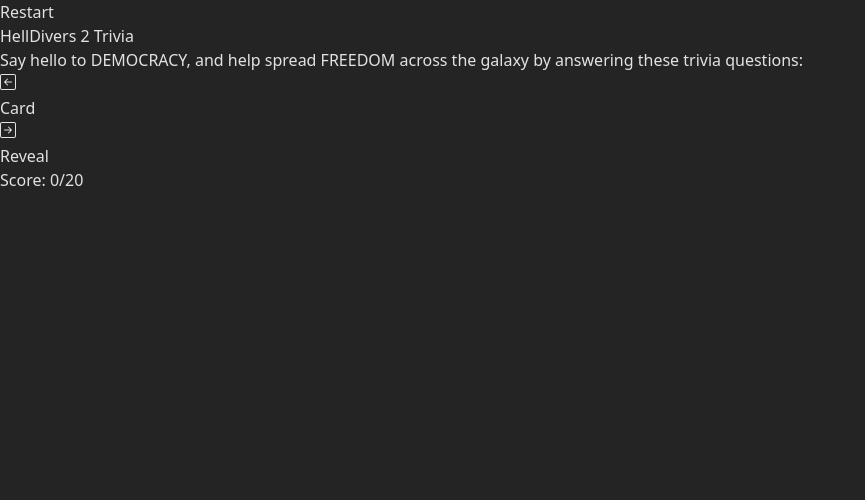
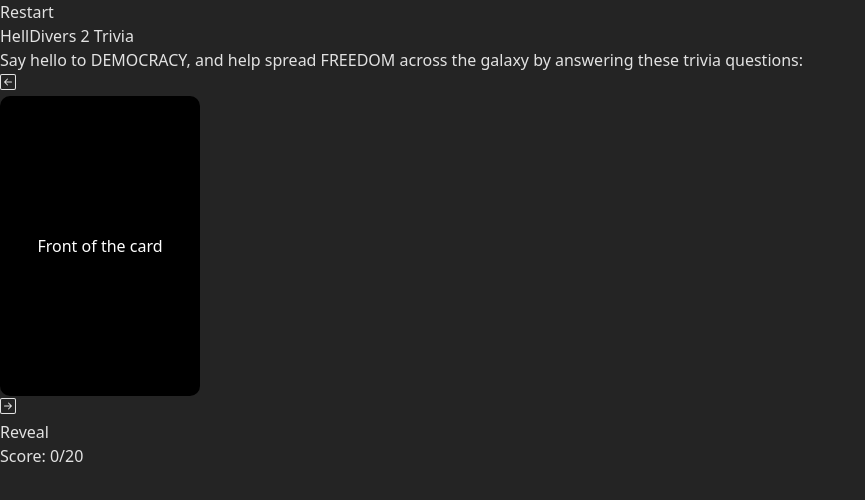
Before and after one commit to WanderlustKing11/react-trivia, a React (Vite) app: page / in a window 1280 px wide. Shown: the top 500 px of the page, without its empty margins (0-865 px from the left). Built offline with nearby package versions, Linux system fonts and the light colour scheme.

Commit message:
Add Framer-Motion; add Card component

```diff
--- a/package.json
+++ b/package.json
@@ -10,6 +10,7 @@
     "preview": "vite preview"
   },
   "dependencies": {
+    "framer-motion": "^11.1.5",
     "react": "^18.2.0",
     "react-dom": "^18.2.0",
     "react-icons": "^5.1.0"
--- a/src/App.tsx
+++ b/src/App.tsx
@@ -1,12 +1,23 @@
+import { useState } from 'react';
+import CardFlip from './CardFlip';
 import { BsArrowLeftSquare, BsArrowRightSquare } from 'react-icons/bs';
 
 function App() {
+  const [isFlipped, setIsFlipped] = useState(false);
+  const handleFlip = () => {
+    setIsFlipped(!isFlipped);
+  };
+
   return (
     <div className='w-screen h-screen p-10'>
       <div className='flex justify-end'>
+        {/* RESTART BUTTON */}
         <button className='bg-black rounded-full p-4'>Restart</button>
       </div>
+
       {/* <div className='flex justify-center'></div> */}
+
+      {/* PAGE TITLE */}
       <h1 className='text-4xl font-bold my-20 flex justify-center'>
         HellDivers 2 Trivia
       </h1>
@@ -14,14 +25,19 @@
         Say hello to DEMOCRACY, and help spread FREEDOM across the galaxy by
         answering these trivia questions:
       </p>
+
+      {/* DECK CONTAINER */}
       <div className='flex justify-center p-8'>
         <div className='flex w-auto h-auto grid grid-cols-3 gap-11 content-center justify-self-center'>
           <button className='flex grid justify-center content-center'>
             <BsArrowLeftSquare className='w-10 h-10' />
           </button>
+
+          {/* DECK */}
           <div className='w-52 h-80 text-white bg-black flex grid justify-center content-center'>
-            Card
+            <CardFlip isFlipped={isFlipped} handleFlip={handleFlip} />
           </div>
+
           <button className='flex grid justify-center content-center'>
             <BsArrowRightSquare className='w-10 h-10' />
           </button>
@@ -29,7 +45,10 @@
       </div>
       <div className='flex w-auto h-auto grid grid-cols-3 gap-11 content-center justify-self-center'>
         <div className='grid'></div>
-        <button className='flex grid justify-center border-solid border-2 rounded-lg'>
+        <button
+          className='flex grid justify-center border-solid border-2 rounded-lg'
+          onClick={handleFlip}
+        >
           Reveal
         </button>
         <div className='grid'></div>
--- /dev/null
+++ b/src/CardFlip.tsx
@@ -0,0 +1,74 @@
+import React from 'react';
+import { motion, MotionStyle } from 'framer-motion';
+
+interface FramerFlipProps {
+  handleFlip: () => void;
+  isFlipped: boolean;
+}
+
+export const CardFlip: React.FC<FramerFlipProps> = ({ isFlipped }) => {
+  const cardStyle: MotionStyle = {
+    width: '200px',
+    height: '300px',
+    position: 'relative', // Ensures proper stacking
+    transformStyle: 'preserve-3d', // Needed for 3D transformations
+    transition: 'transform 0.8s',
+    transformOrigin: 'center', // Explicitly setting the origin for transformation
+  };
+
+  const frontStyle: MotionStyle = {
+    ...cardStyle,
+    backgroundColor: 'black',
+    color: 'white',
+    display: 'flex',
+    justifyContent: 'center',
+    alignItems: 'center',
+    borderRadius: '10px',
+    backfaceVisibility: 'hidden' as 'hidden' | 'visible',
+  };
+
+  const backStyle: MotionStyle = {
+    ...cardStyle,
+    backgroundColor: 'red',
+    color: 'white',
+    display: 'flex',
+    justifyContent: 'center',
+    alignItems: 'center',
+    borderRadius: '10px',
+    backfaceVisibility: 'hidden' as 'hidden' | 'visible',
+    rotateY: 180,
+    position: 'absolute', // Absolute position to align with the front face
+    top: 0, // Align top
+    left: 0, // Align left
+  };
+
+  return (
+    <motion.div
+      style={{
+        perspective: '1000px',
+        width: '200px',
+        height: '300px',
+        position: 'relative',
+        cursor: 'pointer',
+        transformOrigin: 'center bottom', // Possible styling bug
+      }}
+    >
+      <motion.div
+        animate={{ rotateY: isFlipped ? 180 : 0 }}
+        transition={{ duration: 0.8 }}
+        style={frontStyle}
+      >
+        Front of the card
+      </motion.div>
+      <motion.div
+        animate={{ rotateY: isFlipped ? 0 : 180 }}
+        transition={{ duration: 0.8 }}
+        style={backStyle}
+      >
+        Back of the card
+      </motion.div>
+    </motion.div>
+  );
+};
+
+export default CardFlip;
```
Also changed, not shown: 1 other file (tests, documents, lock files or other folders).
